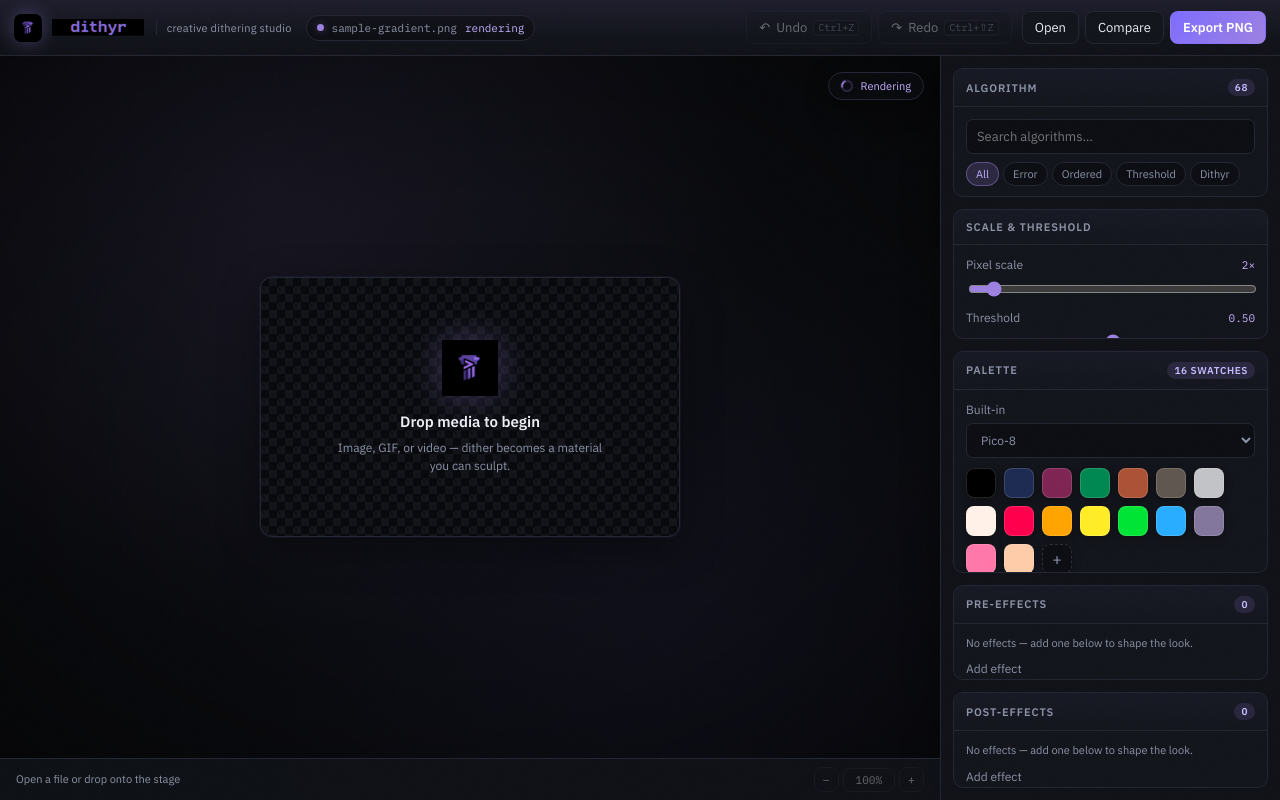
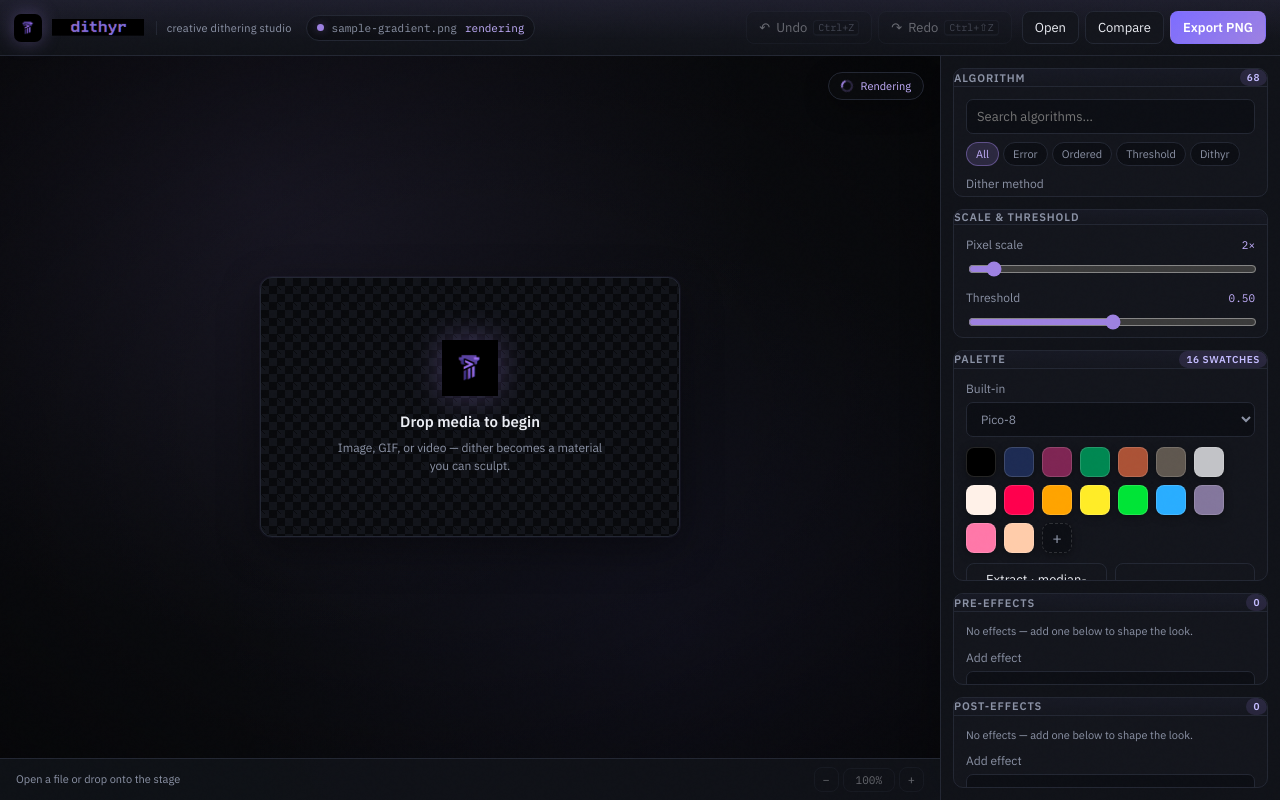
Before and after one commit to QRcode1337/dithyr, a React (Vite) app: page / in a window 1280 px wide. Built offline with nearby package versions, Linux system fonts and the light colour scheme.

Commit message:
fix(ux): inspector scroll + accordion CSS overlay

```diff
--- a/src/index.css
+++ b/src/index.css
@@ -2,3 +2,4 @@
 @import './styles/topbar.css';
 @import './styles/canvas.css';
 @import './styles/inspector.css';
+@import './styles/inspector-ux.css';
--- /dev/null
+++ b/src/styles/inspector-ux.css
@@ -0,0 +1,107 @@
+/* UX overlays: inspector scroll + accordion sections */
+.inspector-scroll {
+  flex: 1 1 auto;
+  min-height: 0;
+  overflow-x: hidden;
+  overflow-y: auto;
+  overscroll-behavior: contain;
+  padding: 12px;
+  display: flex;
+  flex-direction: column;
+  gap: 12px;
+}
+
+.section-header {
+  margin: 0;
+  padding: 0;
+  font-size: 11px;
+  text-transform: uppercase;
+  letter-spacing: 0.08em;
+  color: var(--text-dim);
+  border-bottom: 1px solid var(--border);
+  font-weight: 600;
+  background: linear-gradient(180deg, rgba(157, 129, 225, 0.05), transparent);
+}
+
+.section.is-collapsed .section-header {
+  border-bottom: none;
+}
+
+.section-toggle {
+  width: 100%;
+  display: flex;
+  align-items: center;
+  gap: 8px;
+  padding: 10px 12px;
+  border: none;
+  background: transparent;
+  color: inherit;
+  font: inherit;
+  text-transform: inherit;
+  letter-spacing: inherit;
+  text-align: left;
+  cursor: pointer;
+}
+
+.section-toggle:hover {
+  color: var(--text);
+  background: rgba(157, 129, 225, 0.06);
+}
+
+.section-toggle:focus-visible {
+  outline: none;
+  box-shadow: inset 0 0 0 2px var(--accent);
+}
+
+.section-chevron {
+  width: 1em;
+  flex-shrink: 0;
+  color: var(--accent-2);
+}
+
+.section-title {
+  flex: 1;
+  min-width: 0;
+}
+
+.algo-description,
+.effect-blurb {
+  margin: 0;
+  color: var(--text-dim);
+  font-size: 12px;
+  line-height: 1.45;
+  text-transform: none;
+  letter-spacing: 0;
+  font-weight: 400;
+}
+
+.algo-description {
+  padding: 8px 10px;
+  border-radius: var(--radius-sm);
+  border: 1px solid var(--border);
+  background: rgba(0, 0, 0, 0.22);
+  color: var(--accent-2);
+}
+
+.effect-title-block {
+  flex: 1;
+  min-width: 0;
+  display: flex;
+  flex-direction: column;
+  gap: 2px;
+}
+
+.effect-title-block strong {
+  font-size: 12px;
+  font-weight: 600;
+}
+
+.effect-blurb {
+  font-size: 11px;
+  line-height: 1.35;
+}
+
+.brand-wordmark {
+  max-width: 120px;
+  object-position: left center;
+}
```
